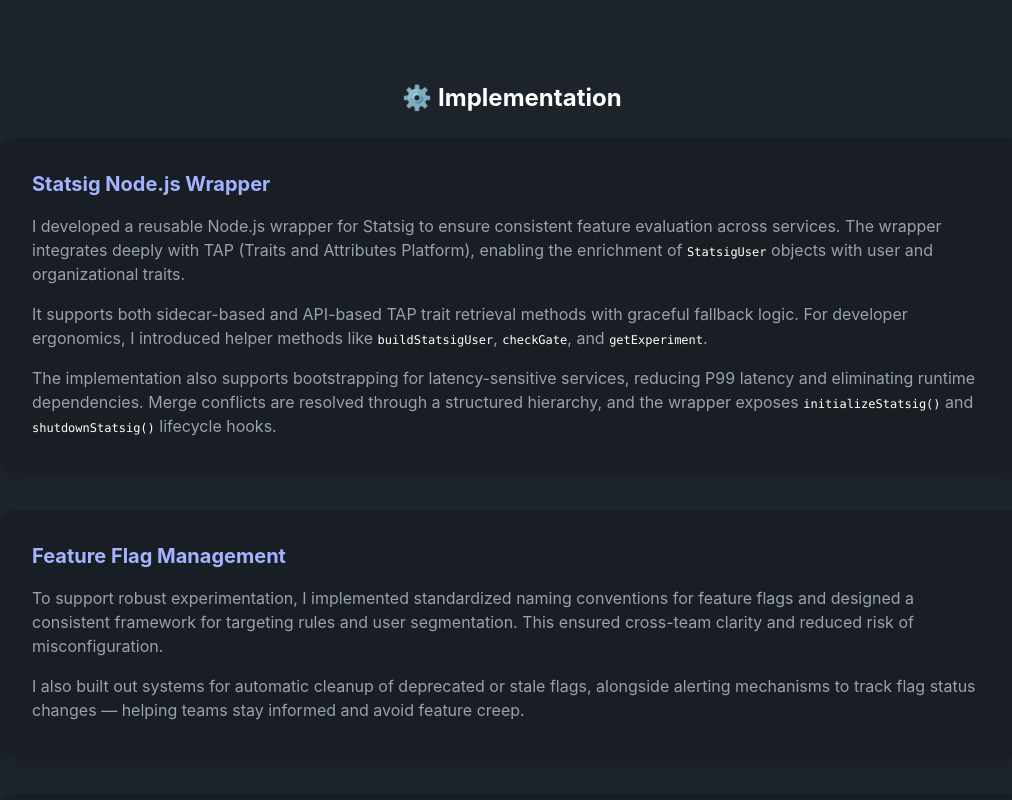
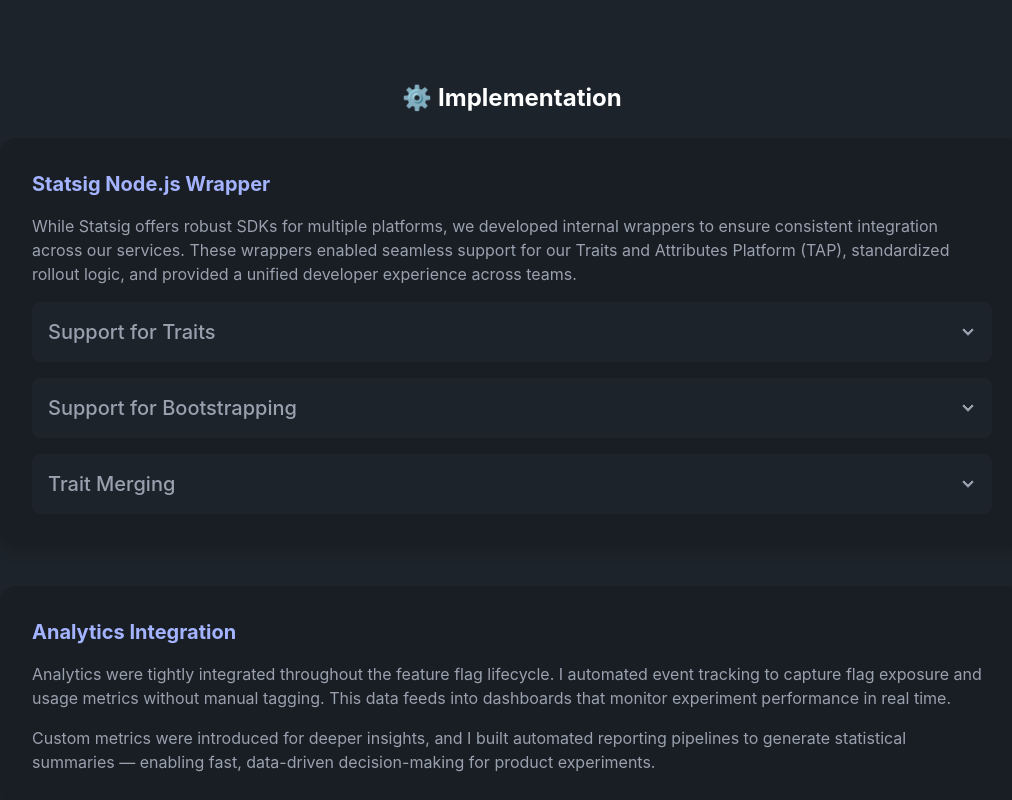
Before and after one commit to maddie-topaz/my-site, a Next.js app: page /projects/atlassian-experiments in a window 1280 px wide. Shown: the part 2660-3460 px from the top of the page, without its empty margins (128-1140 px from the left). Built offline with nearby package versions, Linux system fonts and the light colour scheme.

Commit message:
fix: linting,  <p> / <ul>  errors

```diff
--- a/app/projects/atlassian-experiments/page.tsx
+++ b/app/projects/atlassian-experiments/page.tsx
@@ -5,7 +5,6 @@
 import { SiNodedotjs, SiReact, SiTypescript } from "react-icons/si"
 import { experimentTimelineSteps } from "components/ExperimentTimeline"
 import { GoalCard } from "components/GoalCard"
-
 
 const fadeInUp = {
   hidden: { opacity: 0, y: 20 },
@@ -21,7 +20,13 @@
     <section className="bg-base-100 py-10 text-gray-800 dark:bg-black dark:text-gray-100">
       <div className="container mx-auto max-w-screen-xl px-4">
         {/* Hero Section */}
-                <motion.div id="atlassian-hero" className="text-center" initial="hidden" whileInView="visible" variants={fadeInUp}>
+        <motion.div
+          id="atlassian-hero"
+          className="text-center"
+          initial="hidden"
+          whileInView="visible"
+          variants={fadeInUp}
+        >
           <h1 className="bg-gradient-to-r from-blue-500 to-purple-400 bg-clip-text text-5xl leading-normal font-extrabold text-transparent">
             Driving Scalable Experimentation at Atlassian
           </h1>
@@ -135,10 +140,10 @@
         </motion.div>
 
         {/*  How It Works */}
-                <motion.div className="mt-12 bg-base-100 text-gray-800 dark:bg-black dark:text-gray-100 mt-12">
+        <motion.div className="bg-base-100 mt-12 text-gray-800 dark:bg-black dark:text-gray-100">
           <h2 className="mb-6 text-center text-2xl font-bold text-white">⚙️ How It Works</h2>
-                    <p className="text-sm text-gray-400 text-center">
-                        Running an  experiment using statsig involves the following steps.
+          <p className="text-center text-sm text-gray-400">
+            Running an experiment using statsig involves the following steps.
           </p>
           <br />
 
@@ -150,8 +155,7 @@
                   <div className="bg-base-200 rounded-full p-4 text-2xl text-white shadow-md">{step.icon}</div>
                 </div>
                 <div
-                                    className={`${index % 2 === 0 ? "timeline-start mx-8 mb-12 md:text-end" : "timeline-end mx-8 mb-12"
-                                        }`}
+                  className={`${index % 2 === 0 ? "timeline-start mx-8 mb-12 md:text-end" : "timeline-end mx-8 mb-12"}`}
                 >
                   <div className="text-lg font-black">{step.title}</div>
                   {typeof step.desc === "string" ? <p className="text-sm text-gray-400">{step.desc}</p> : step.desc}
@@ -160,7 +164,6 @@
               </li>
             ))}
           </ul>
-
         </motion.div>
 
         {/* Implementation */}
@@ -175,56 +178,107 @@
           <h2 className="mb-6 text-center text-2xl font-bold text-white">⚙️ Implementation</h2>
           <div className="mx-auto max-w-5xl space-y-10">
             {/* Statsig Node.js Wrapper */}
-                        <motion.div
-                            className="card bg-base-200 p-8 rounded-2xl shadow-lg"
-                            custom={0.2}
-                            variants={fadeInUp}
-                        >
-                            <h3 className="text-xl font-bold text-indigo-300 mb-4">
-                                Statsig Node.js Wrapper
-                            </h3>
-                            <p className="text-gray-400 mb-4">
-                                I developed a reusable Node.js wrapper for Statsig to ensure consistent feature evaluation across services. The wrapper integrates deeply with TAP (Traits and Attributes Platform), enabling the enrichment of <code className="text-white font-mono text-xs">StatsigUser</code> objects with user and organizational traits.
+            <motion.div className="card bg-base-200 rounded-2xl p-8 shadow-lg" custom={0.2} variants={fadeInUp}>
+              <h3 className="mb-4 text-xl font-bold text-indigo-300">Statsig Node.js Wrapper</h3>
+              <p className="mb-4 text-gray-400">
+                While Statsig offers robust SDKs for multiple platforms, we developed internal wrappers to ensure
+                consistent integration across our services. These wrappers enabled seamless support for our Traits and
+                Attributes Platform (TAP), standardized rollout logic, and provided a unified developer experience
+                across teams.
               </p>
-                            <p className="text-gray-400 mb-4">
-                                It supports both sidecar-based and API-based TAP trait retrieval methods with graceful fallback logic. For developer ergonomics, I introduced helper methods like <code className="text-white font-mono text-xs">buildStatsigUser</code>, <code className="text-white font-mono text-xs">checkGate</code>, and <code className="text-white font-mono text-xs">getExperiment</code>.
+
+              <div className="join join-vertical w-full space-y-4">
+                {/* Support for Traits */}
+                <div className="collapse-arrow bg-base-100 collapse text-gray-400">
+                  <input type="checkbox" />
+                  <div className="collapse-title text-xl font-medium">Support for Traits</div>
+                  <div className="collapse-content space-y-4">
+                    <p>
+                      It supports both sidecar-based and API-based TAP trait retrieval methods with graceful fallback
+                      logic. For developer ergonomics, I introduced helper methods like
+                      <code className="font-mono text-xs text-white"> buildStatsigUser</code>,
+                      <code className="font-mono text-xs text-white"> checkGate</code>, and
+                      <code className="font-mono text-xs text-white"> getExperiment</code>.
                     </p>
-                            <p className="text-gray-400">
-                                The implementation also supports bootstrapping for latency-sensitive services, reducing P99 latency and eliminating runtime dependencies. Merge conflicts are resolved through a structured hierarchy, and the wrapper exposes <code className="text-white font-mono text-xs">initializeStatsig()</code> and <code className="text-white font-mono text-xs">shutdownStatsig()</code> lifecycle hooks.
+                    <p>
+                      In Statsig, the <code className="font-mono text-xs text-white">StatsigUser</code> object includes
+                      traits for targeting:
                     </p>
-                        </motion.div>
+                    <ul className="list-disc pl-6">
+                      <li>
+                        <strong>userId</strong>: A unique identifier
+                      </li>
+                      <li>
+                        <strong>customIDs</strong>: e.g. <code>companyID</code> for org-level rollouts
+                      </li>
+                      <li>
+                        <strong>email</strong>: The user’s email
+                      </li>
+                      <li>
+                        <strong>privateAttributes</strong>: For secure evaluation
+                      </li>
+                      <li>
+                        <strong>country</strong>: User region
+                      </li>
+                      <li>
+                        <strong>organization</strong>: Org or team context
+                      </li>
+                    </ul>
+                  </div>
+                </div>
 
-                        {/* Feature Flag Management */}
-                        <motion.div
-                            className="card bg-base-200 p-8 rounded-2xl shadow-lg"
-                            custom={0.3}
-                            variants={fadeInUp}
-                        >
-                            <h3 className="text-xl font-bold text-indigo-300 mb-4">
-                                Feature Flag Management
-                            </h3>
-                            <p className="text-gray-400 mb-4">
-                                To support robust experimentation, I implemented standardized naming conventions for feature flags and designed a consistent framework for targeting rules and user segmentation. This ensured cross-team clarity and reduced risk of misconfiguration.
+                {/* Support for Bootstrapping */}
+                <div className="collapse-arrow bg-base-100 collapse text-gray-400">
+                  <input type="checkbox" />
+                  <div className="collapse-title text-xl font-medium">Support for Bootstrapping</div>
+                  <div className="collapse-content space-y-4">
+                    <p>
+                      Bootstrapping allows initializing Statsig with pre-evaluated flags before a network call. It
+                      helps:
                     </p>
-                            <p className="text-gray-400">
-                                I also built out systems for automatic cleanup of deprecated or stale flags, alongside alerting mechanisms to track flag status changes — helping teams stay informed and avoid feature creep.
+                    <ul className="list-disc pl-6">
+                      <li>Avoid UI flickers</li>
+                      <li>Improve cold-start performance</li>
+                      <li>Ensure consistent flag values across SSR and client</li>
+                    </ul>
+                  </div>
+                </div>
+
+                {/* Trait Merging */}
+                <div className="collapse-arrow bg-base-100 collapse text-gray-400">
+                  <input type="checkbox" />
+                  <div className="collapse-title text-xl font-medium">Trait Merging</div>
+                  <div className="collapse-content space-y-4">
+                    <p>
+                      Trait merging combines traits from multiple sources—auth, runtime, and environment—into a single
+                      user object. This enables:
                     </p>
+                    <ul className="list-disc pl-6">
+                      <li>High-fidelity targeting in experiments and feature gates</li>
+                      <li>Consistent identity resolution across services</li>
+                      <li>Cleaner structure, less boilerplate, and fewer runtime errors</li>
+                    </ul>
+                    <p>
+                      The wrapper resolves merge conflicts deterministically and provides lifecycle methods like
+                      <code className="font-mono text-xs text-white"> initializeStatsig()</code> and
+                      <code className="font-mono text-xs text-white"> shutdownStatsig()</code>.
+                    </p>
+                  </div>
+                </div>
+              </div>
             </motion.div>
 
             {/* Analytics Integration */}
-                        <motion.div
-                            className="card bg-base-200 p-8 rounded-2xl shadow-lg"
-                            custom={0.4}
-                            variants={fadeInUp}
-                        >
-                            <h3 className="text-xl font-bold text-indigo-300 mb-4">
-                                Analytics Integration
-                            </h3>
-                            <p className="text-gray-400 mb-4">
-                                Analytics were tightly integrated throughout the feature flag lifecycle. I automated event tracking to capture flag exposure and usage metrics without manual tagging. This data feeds into dashboards that monitor experiment performance in real time.
+            <motion.div className="card bg-base-200 rounded-2xl p-8 shadow-lg" custom={0.4} variants={fadeInUp}>
+              <h3 className="mb-4 text-xl font-bold text-indigo-300">Analytics Integration</h3>
+              <p className="mb-4 text-gray-400">
+                Analytics were tightly integrated throughout the feature flag lifecycle. I automated event tracking to
+                capture flag exposure and usage metrics without manual tagging. This data feeds into dashboards that
+                monitor experiment performance in real time.
               </p>
               <p className="text-gray-400">
-                                Custom metrics were introduced for deeper insights, and I built automated reporting pipelines to generate statistical summaries — enabling fast, data-driven decision-making for product experiments.
+                Custom metrics were introduced for deeper insights, and I built automated reporting pipelines to
+                generate statistical summaries — enabling fast, data-driven decision-making for product experiments.
               </p>
             </motion.div>
           </div>
```
Also changed, not shown: components/ExperimentTimeline.tsx (+11 -8 lines), app/projects/chumba-phone-verify/page.tsx (line endings or trailing spaces), components/GoalCard.tsx (indentation only). Lines whose indentation alone changed are shown as unchanged.
